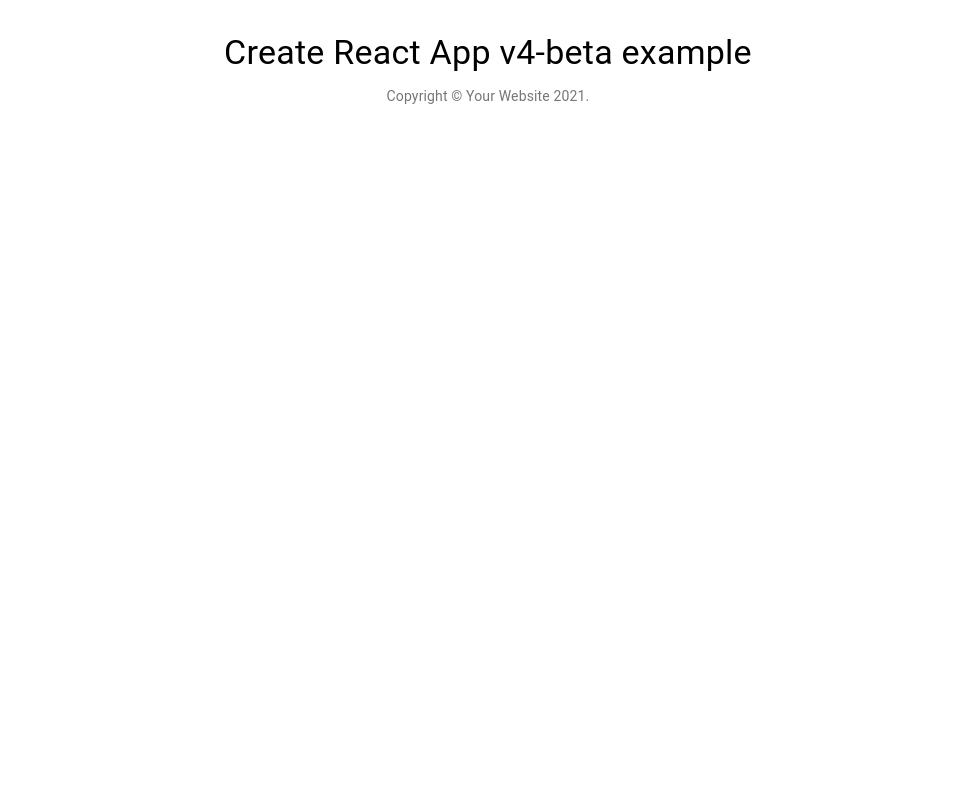
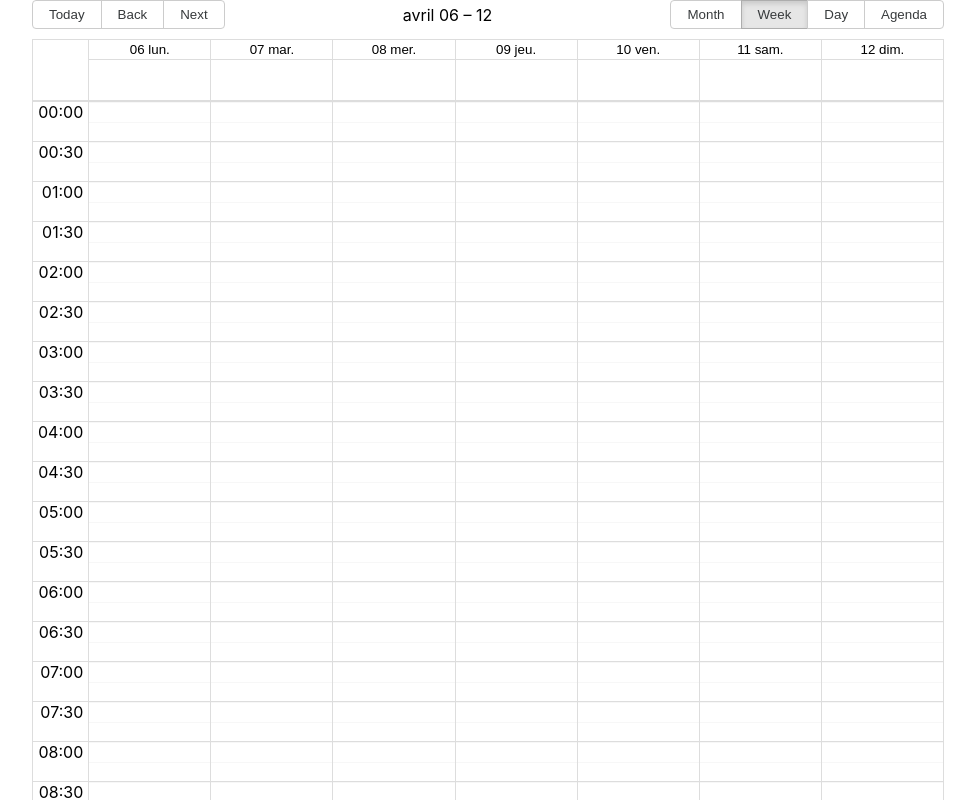
Before and after one commit to IlesESGI/zoom-calendar, a React (Create React App) app: page / in a window 1280 px wide. Shown: the top 800 px of the page, without its empty margins (152-1127 px from the left). Built offline with nearby package versions, Linux system fonts and the light colour scheme.

Commit message:
Add calendar lib and adapt it to French language

```diff
--- a/src/App.tsx
+++ b/src/App.tsx
@@ -1,34 +1,69 @@
-import React from 'react';
-import logo from './logo.svg';
+import React, {useState} from 'react';
 import './App.css';
 import Container from '@material-ui/core/Container';
-import Typography from '@material-ui/core/Typography';
-import Box from '@material-ui/core/Box';
-import Link from '@material-ui/core/Link';
+import 'react-big-calendar/lib/css/react-big-calendar.css'
+import { Calendar, View, DateLocalizer } from 'react-big-calendar'
+import { momentLocalizer } from 'react-big-calendar';
+import moment from 'moment'
+import 'moment/locale/fr';
 
-function Copyright() {
-  return (
-    <Typography variant="body2" color="textSecondary" align="center">
-      {'Copyright © '}
-      <Link color="inherit" href="https://material-ui.com/">
-        Your Website
-      </Link>{' '}
-      {new Date().getFullYear()}
-      {'.'}
-    </Typography>
-  );
+const localizer = momentLocalizer(moment);
+
+const allViews: View[] = ['week'];
+
+interface Props {
+  localizer: DateLocalizer;
+}
+
+class CalendarEvent {
+  title: string;
+  start: Date;
+  end: Date;
+  tooltip?: string;
+
+  constructor(_title: string, _start: Date, _endDate: Date) {
+    this.title = _title;
+    this.start = _start;
+    this.end = _endDate;
+  }
 }
 
 const App: React.FC = () => {
+
+  const [events, setEvents] = useState([] as CalendarEvent[]);
+
+
+
+  const handleSelect = ({ start, end } : { start: any; end: any}) => {
+    const title = window.prompt('New Event name')
+
+    if (title) {
+        let newEvent = {} as CalendarEvent;
+        newEvent.start = moment(start).toDate();
+        newEvent.end = moment(end).toDate();
+        newEvent.title = title;
+        setEvents([
+          ...events,
+          newEvent
+        ])
+    }
+  }
+
   return (
     <div className="App">
-      <Container maxWidth="sm">
-        <Box my={4}>
-          <Typography variant="h4" component="h1" gutterBottom>
-            Create React App v4-beta example
-          </Typography>
-          <Copyright />
-        </Box>
+      <Container maxWidth="md">
+        <Calendar
+          selectable
+          localizer={localizer}
+          events={events}
+          defaultView={allViews[0]}
+          scrollToTime={new Date(1970, 1, 1, 6)}
+          defaultDate={new Date(2015, 3, 12)}
+          onSelectEvent={event => alert(event.title)}
+          onSelectSlot={handleSelect}
+          culture={'fr'}
+          step={15}
+        />
       </Container>
     </div>
   );
```
Also changed, not shown: package.json (+6 -1 lines), 2 other files (tests, documents, lock files or other folders).
